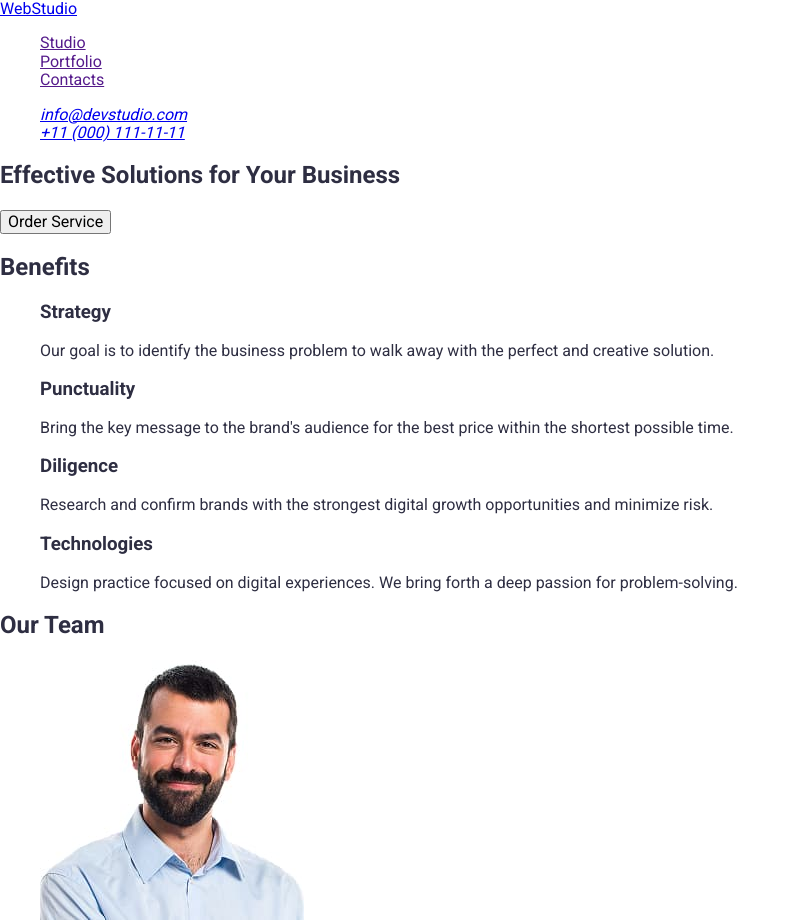
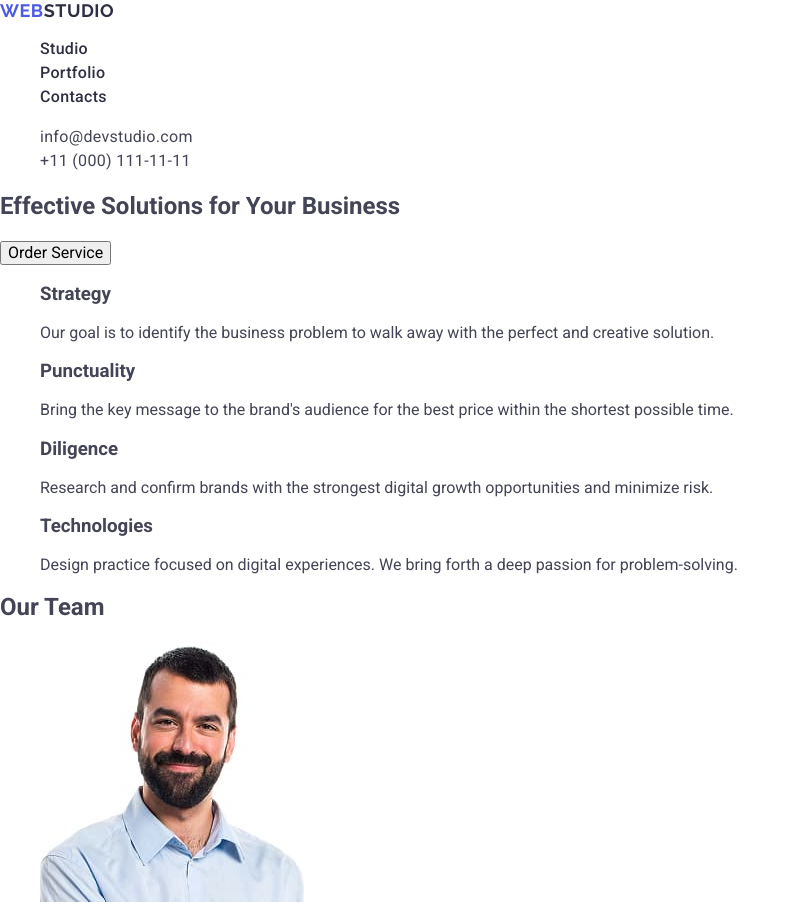
Before and after one commit to Maryna-Tk-UA/goit-markup-hw-02, a plain HTML site: page index.html in a window 1280 px wide. Shown: the top 920 px of the page, without its empty margins (0-796 px from the left). Drawn offline with nearby package versions, Linux system fonts and the light colour scheme.

Commit message:
add styles header

```diff
--- a/css/styles.css
+++ b/css/styles.css
@@ -1,9 +1,60 @@
 body {
     font-family: "Roboto", sans-serif;
-    color: #2E2E42;
+    color: #434455;
     background-color: #FFFFFF;
-}
+  }
 
-ul, ol {
+  ul, ol {
     list-style-type: none;
-}
+  }
+
+  a {
+    text-decoration: none;
+  }
+
+  .logo {
+    font-family: "Raleway", sans-serif;
+    font-weight: 700;
+        font-size: 18px;
+        line-height: 1.17;
+        letter-spacing: 0.03em;
+        text-transform: uppercase;
+        color: #4d5ae5;
+  }
+
+  .logo .logo-part {
+    color: #2e2f42;
+  }
+
+  .nav-link {
+    font-weight: 500;
+        font-size: 16px;
+        line-height: 1.5;
+        letter-spacing: 0.02em;
+        color: #2e2f42;
+  }
+
+  .contacts {
+    font-style: normal;
+ }
+ .contact-link {
+        font-size: 16px;
+        line-height: 1.5;
+        letter-spacing: 0.02em;
+        color: #434455;
+ }
+
+  .nav-link:hover,
+  .nav-link:focus,
+  .contact-link:hover,
+  .contact-link:focus {
+      color: #404bbf;
+  }
+
+ .page-footer {
+    background-color: #2e2f42;;
+ }
+
+ .footer-logo .logo-part {
+    color: #f4f4fd;
+ }
--- a/index.html
+++ b/index.html
@@ -3,42 +3,49 @@
   <head>
     <meta charset="UTF-8" />
     <meta name="viewport" content="width=device-width, initial-scale=1.0" />
+    <title>Document</title>
     <link
       rel="stylesheet"
       href="https://cdnjs.cloudflare.com/ajax/libs/modern-normalize/3.0.1/modern-normalize.min.css"
     />
-    <link rel="stylesheet" href="./css/styles.css" />
     <link rel="preconnect" href="https://fonts.googleapis.com" />
     <link rel="preconnect" href="https://fonts.gstatic.com" crossorigin />
     <link
       href="https://fonts.googleapis.com/css2?family=Raleway:wght@700&family=Roboto:wght@400;500;700&display=swap"
       rel="stylesheet"
     />
-    <title>Document</title>
+    <link rel="stylesheet" href="./css/styles.css" />
   </head>
+
   <body>
-    <header>
-      <nav>
-        <a href="./index.html">WebStudio</a>
-        <ul>
-          <li>
-            <a href="">Studio</a>
+    <header class="page-header">
+      <nav class="header-nav">
+        <a href="./index.html" class="logo header-logo"
+          >Web<span class="logo-part">Studio</span></a
+        >
+        <ul class="nav-list">
+          <li class="nav-item">
+            <a href="./index.html" class="nav-link">Studio</a>
           </li>
-          <li>
-            <a href="">Portfolio</a>
+          <li class="nav-item">
+            <a href="" class="nav-link">Portfolio</a>
           </li>
-          <li>
-            <a href="">Contacts</a>
+          <li class="nav-item">
+            <a href="" class="nav-link">Contacts</a>
           </li>
         </ul>
       </nav>
-      <address>
-        <ul>
-          <li>
-            <a href="mailto:info@devstudio.com">info@devstudio.com</a>
+      <address class="contacts">
+        <ul class="contact-list">
+          <li class="contact-item">
+            <a href="mailto:info@devstudio.com" class="contact-link"
+              >info@devstudio.com</a
+            >
           </li>
-          <li>
-            <a href="tel:+110001111111">+11 (000) 111-11-11</a>
+          <li class="contact-item">
+            <a href="tel:+110001111111" class="contact-link"
+              >+11 (000) 111-11-11</a
+            >
           </li>
         </ul>
       </address>
@@ -51,7 +58,7 @@
       </section>
 
       <section>
-        <h2>Benefits</h2>
+        <h2 hidden>Benefits</h2>
         <ul>
           <li>
             <h3>Strategy</h3>
@@ -175,8 +182,10 @@
       </section>
     </main>
 
-    <footer>
-      <a href="./index.html">WebStudio</a>
+    <footer class="page-footer">
+      <a href="./index.html" class="logo footer-logo"
+        >Web<span class="logo-part">Studio</span></a
+      >
       <p>
         Increase the flow of customers and sales for your business with digital
         marketing & growth solutions.
```
